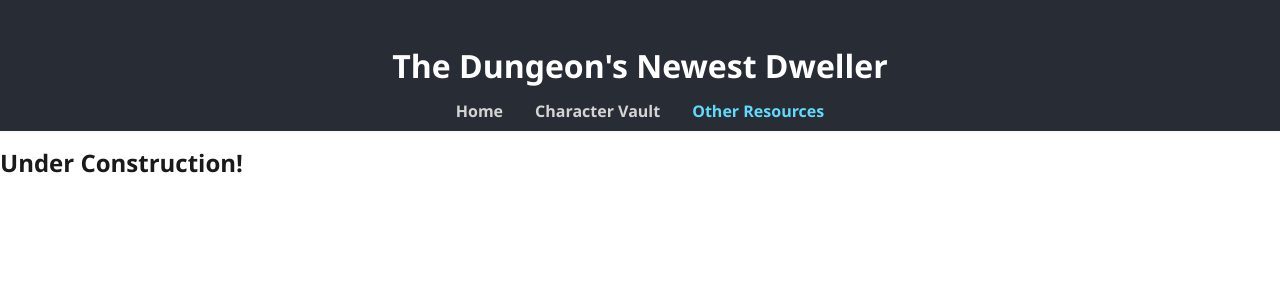
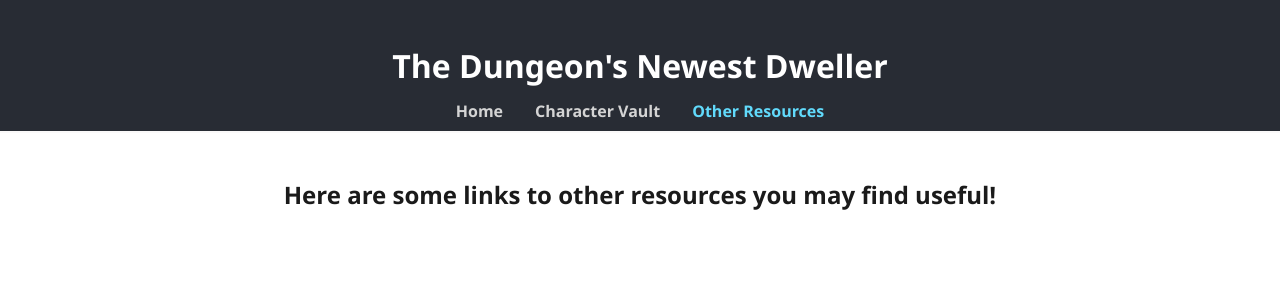
Before and after one commit to jinman14/dndweller-fe, a React (Vite) app: page /resources in a window 1280 px wide. Shown: the top 300 px of the page. Built offline with nearby package versions, Linux system fonts and the light colour scheme.

Commit message:
fill out resources page

```diff
--- a/src/components/ResourcesPage/ResourcesPage.css
+++ b/src/components/ResourcesPage/ResourcesPage.css
@@ -0,0 +1,27 @@
+.resources-container {
+    padding: 2rem;
+    max-width: 800px;
+    margin: 0 auto;
+    text-align: center;
+}
+
+.resources-list {
+    list-style: none;
+    padding: 0;
+    margin-top: 1.5rem;
+}
+
+.resources-list li {
+    margin: 1rem 0;
+}
+
+.resources-list a {
+    text-decoration: none;
+    color: #61dafb;
+    font-weight: bold;
+    transition: color 0.3s ease;
+}
+
+.resources-list a:hover {
+    color: #21a1f1;
+}
--- a/src/components/ResourcesPage/ResourcesPage.jsx
+++ b/src/components/ResourcesPage/ResourcesPage.jsx
@@ -1,9 +1,30 @@
+import React from 'react';
+import './ResourcesPage.css';
+
+const resources = [
+  { name: 'D&D Beyond', url: 'https://www.dndbeyond.com/' },
+  { name: 'Roll20', url: 'https://roll20.net/' },
+  { name: 'Owlbear Rodeo', url: 'https://www.owlbear.rodeo/' },
+  { name: 'Donjon RPG Tools', url: 'https://donjon.bin.sh/' },
+  { name: '5e SRD (System Reference Document)', url: 'https://5e.tools/' },
+  { name: 'Fantasy Name Generators', url: 'https://www.fantasynamegenerators/' },
+  { name: 'r/DnD (Reddit)', url: 'https://www.reddit.com/r/DnD' },
+  { name: 'Tabletop Audio', url: 'https://www.tabletopaudio.com/' },
+]
+
 function ResourcesPage() {
     return (
-      <section>
-        <h2>Under Construction!</h2>
-      </section>
-
+      <div className="resources-container">
+        <h2>Here are some links to other resources you may find useful!</h2>
+        <ul className="resources-list">
+          {resources.map((res) => (
+            <li key={res.url}>
+              <a href={res.url} target="_blank" rel="noopener noreferrer">
+              </a>
+            </li>
+          ))}
+        </ul>
+      </div>
     );
   }
 
```
